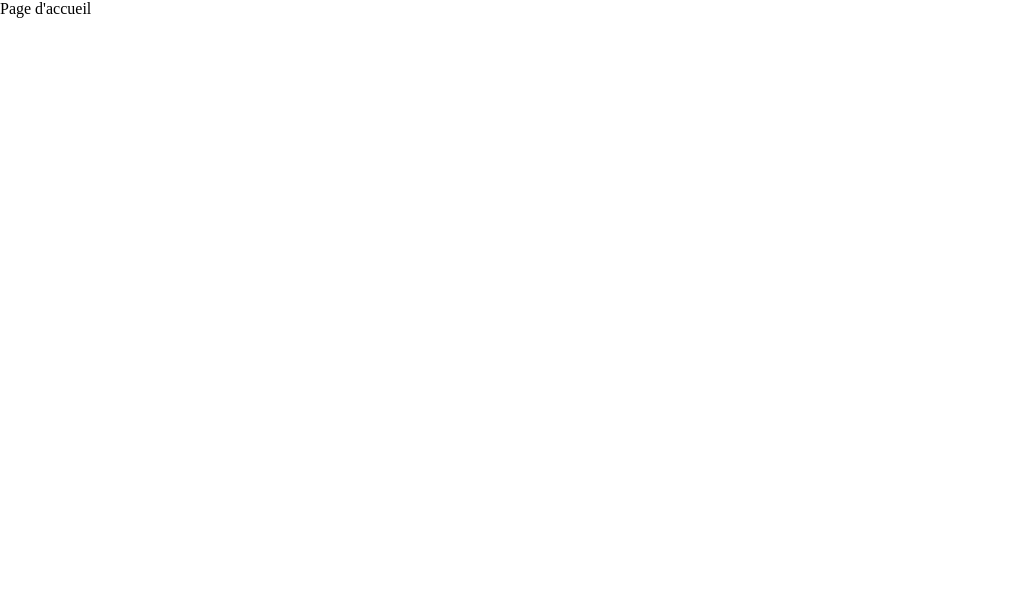
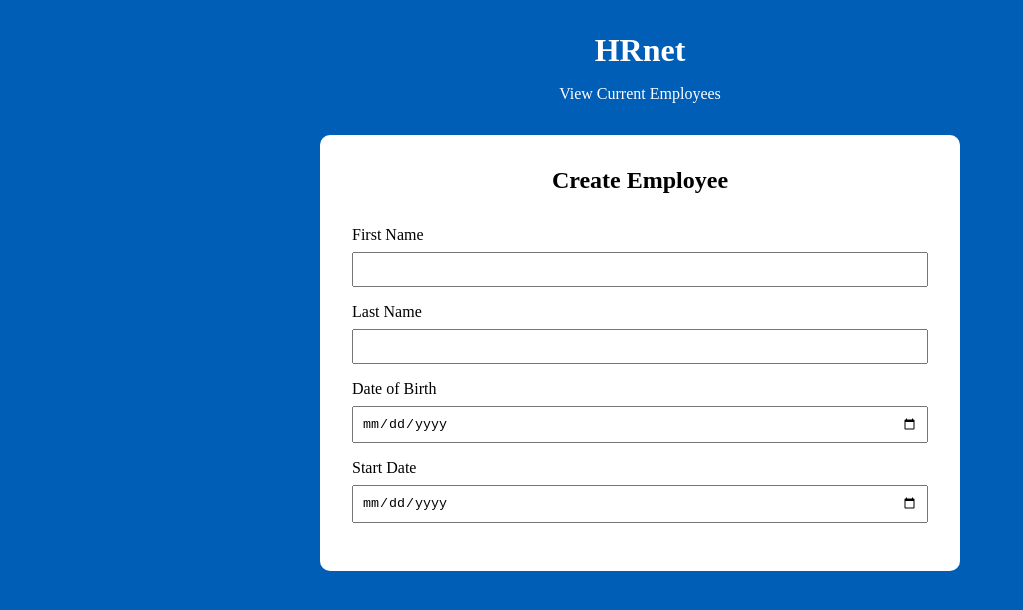
Before and after one commit to proph-dev/project-14-oc, a React (Create React App) app: page / in a window 1280 px wide. Shown: the top 610 px of the page, without its empty margins (0-1023 px from the left). Built offline with nearby package versions, Linux system fonts and the light colour scheme; the HTML template or start-up script is replaced by a standard one.

Commit message:
create form on homepage

```diff
--- /dev/null
+++ b/src/components/createEmployee/Form.tsx
@@ -0,0 +1,24 @@
+import React from "react";
+import './form.css';
+
+export const Form = () => {
+    return (
+        <form action="">
+            <h2>Create Employee</h2>
+
+            <label htmlFor="">First Name</label>
+            <input type="text" />
+
+            <label htmlFor="">Last Name</label>
+            <input type="text" />
+
+            <label htmlFor="">Date of Birth</label>
+            <input type="date" />
+
+            <label htmlFor="">Start Date</label>
+            <input type="date" />
+        </form>
+    )
+}
+
+export default Form;
--- /dev/null
+++ b/src/components/createEmployee/form.css
@@ -0,0 +1,24 @@
+form {
+    display: flex;
+    flex-direction: column;
+    width: 50%;
+    margin: 0 auto;
+    background-color: #fff;
+    border-radius: 10px;
+    padding: 2rem;
+}
+
+form h2 {
+    margin-bottom: 2rem;
+    text-align: center;
+}
+
+form label {
+    margin-bottom: .5rem;
+}
+
+form input {
+    margin-bottom: 1rem;
+    padding: .5rem;
+    outline: none;
+}
--- a/src/index.css
+++ b/src/index.css
@@ -3,3 +3,26 @@
   margin: 0;
   box-sizing: border-box;
 }
+
+body {
+  background: #005eb6;
+}
+
+header {
+  padding: 2rem 0;
+  text-align: center;
+}
+
+header h1 {
+  margin-bottom: 1rem;
+  color: #fff;
+}
+
+header a {
+  text-decoration: none;
+  color: #fff;
+}
+
+header a:hover {
+  text-decoration: underline;
+}
--- a/src/pages/Home.tsx
+++ b/src/pages/Home.tsx
@@ -1,9 +1,16 @@
 import React from 'react';
+import { Link } from 'react-router-dom';
+import Form from '../components/createEmployee/Form';
 
 function Home() {
   return (
     <div>
-      Page d'accueil
+      <header>
+        <h1>HRnet</h1>
+        <Link to="/">View Current Employees</Link>
+      </header>
+
+      <Form />
     </div>
   );
 }
```
